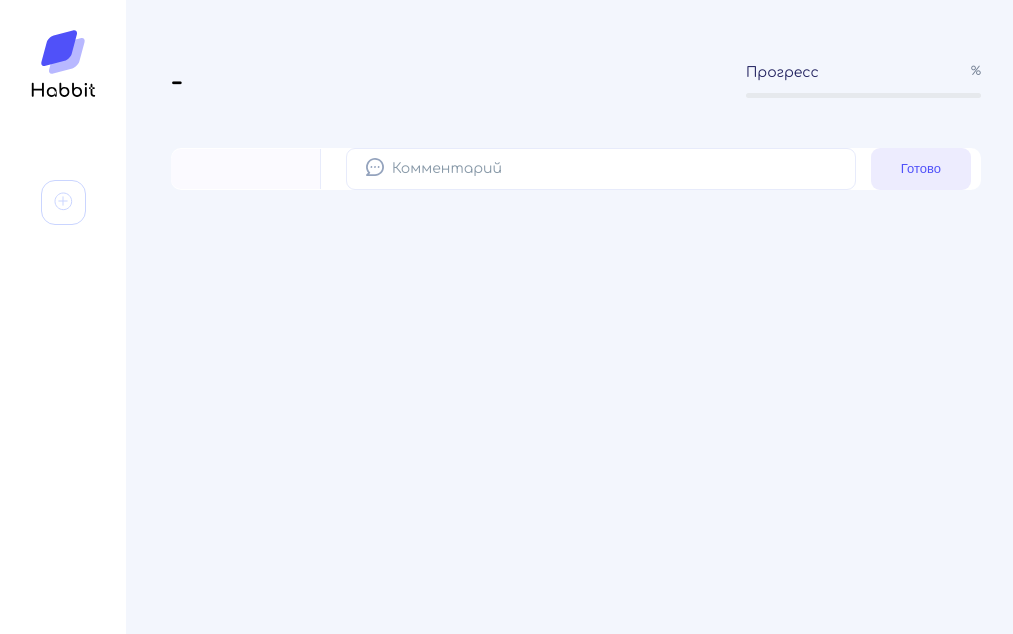
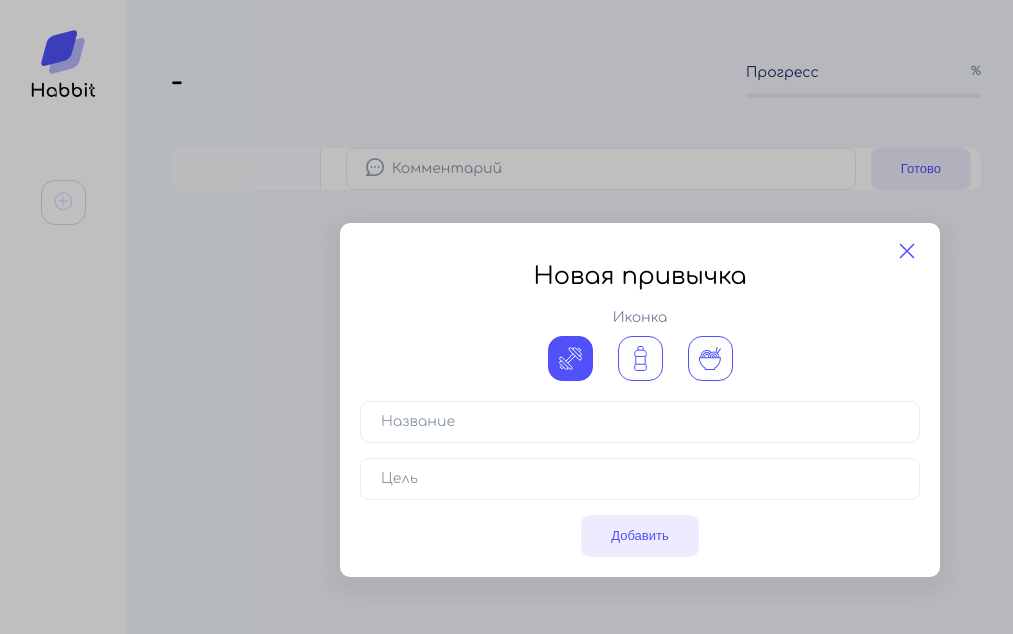
Before and after one commit to KsenosNick/purple-js-basic-dom, a plain HTML site: page index.html in a window 1280 px wide. Shown: the whole page, without its empty margins (0-1013 px from the left). Drawn offline with Linux system fonts and the light colour scheme.

Commit message:
Вёрстка попап окна

```diff
--- a/index.html
+++ b/index.html
@@ -51,6 +51,31 @@
         </div>
       </main>
     </div>
+    <div class="cover cover_hidden">
+      <div class="popup">
+        <h2>Новая привычка</h2>
+        <div class="icon-label">Иконка</div>
+        <div class="icon-select">
+          <button class="icon icon_active">
+            <img src="./images/sport.svg" alt="Спорт">
+          </button>
+          <button class="icon">
+            <img src="./images/water.svg" alt="Напитки">
+          </button>
+          <button class="icon">
+            <img src="./images/food.svg" alt="Еда">
+          </button>
+        </div>
+        <form class="popup__form">
+          <input type="text" name="name" placeholder="Название">
+          <input type="number" name="target" placeholder="Цель">
+          <button class="button" type="submit">Добавить</button>
+        </form>
+        <button class="popup__close">
+          <img src="./images/close-button.svg" alt="Закрыть попап">
+        </button>
+      </div>
+    </div>
   </div>
   <script src="./scripts/app.js"></script>
 </body>
--- a/styles/main.css
+++ b/styles/main.css
@@ -227,3 +227,100 @@ input.error {
 .button:hover {
 	background: #dcdaff;
 }
+
+.cover {
+	position: fixed;
+	left: 0;
+	right: 0;
+	bottom: 0;
+	top: 0;
+	background: rgba(0, 0, 0, 0.25);
+	display: flex;
+	align-items: center;
+	justify-content: center;
+}
+
+.cover_hidden {
+	/* display: none; */
+}
+
+.popup {
+	background: #FFFFFF;
+	box-shadow: 0px 8px 14px 12px rgba(56, 56, 56, 0.05);
+	border-radius: 10px;
+	max-width: 600px;
+	width: 100%;
+	padding: 20px;
+	position: relative;
+	display: flex;
+	flex-direction: column;
+	align-items: center;
+}
+
+.popup__close {
+	position: absolute;
+	right: 15px;
+	top: 15px;
+	border: none;
+	background: none;
+	cursor: pointer;
+}
+
+h2 {
+	font-weight: 400;
+	font-size: 24px;
+	line-height: 27px;
+}
+
+.icon-label {
+	font-size: 14px;
+	line-height: 16px;
+	color: #768396;
+	margin-bottom: 10px;
+}
+
+.icon-select {
+	display: flex;
+	gap: 25px;
+	margin-bottom: 20px;
+}
+
+.icon {
+	border: 1px solid #5051F9;
+	border-radius: 14px;
+	background: white;
+	display: flex;
+	align-items: center;
+	justify-content: center;
+	width: 45px;
+	height: 45px;
+	cursor: pointer;
+}
+
+.icon_active {
+	background: #5051F9;
+}
+
+.icon:hover {
+	background: #6A6AFB;
+}
+
+.icon:hover img {
+	filter: brightness(0) invert(1);
+}
+
+.icon_active img {
+	filter: brightness(0) invert(1);
+}
+
+.popup__form {
+	width: 100%;
+	display: flex;
+	flex-direction: column;
+	align-items: center;
+	gap: 15px;
+}
+
+.popup__form input {
+	width: 100%;
+}
```
